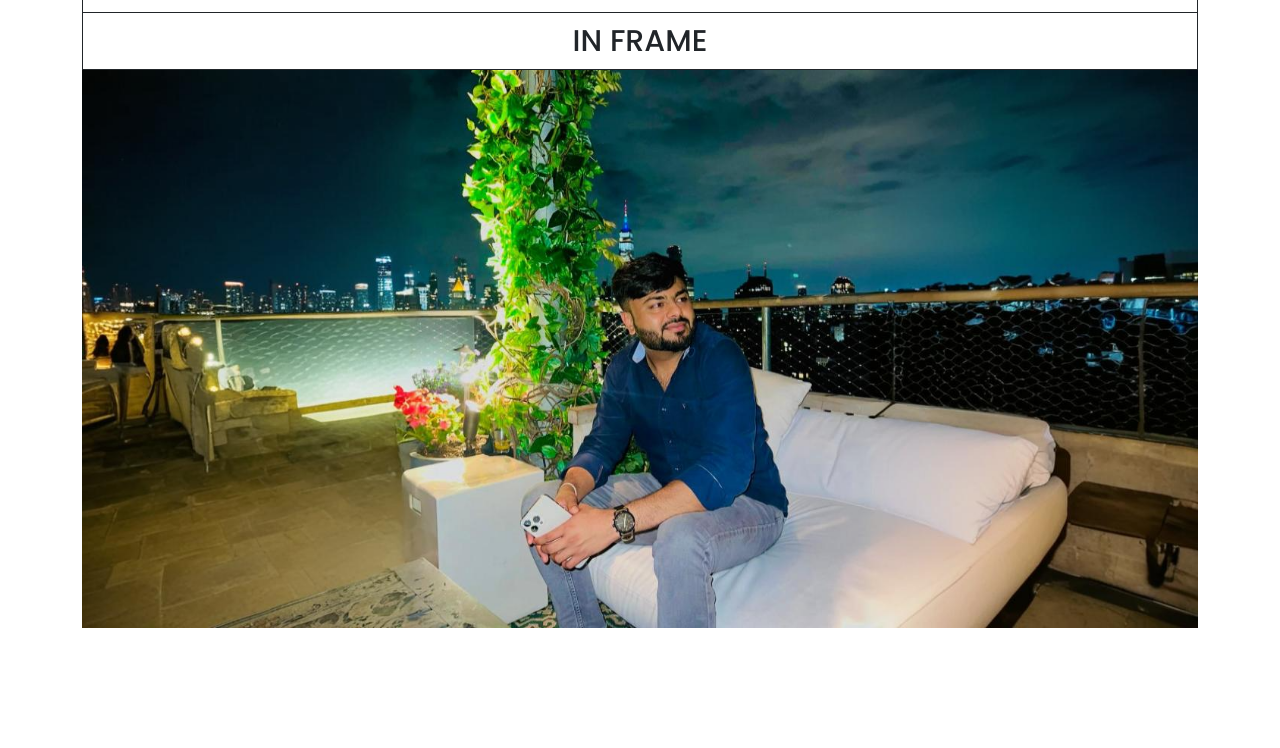
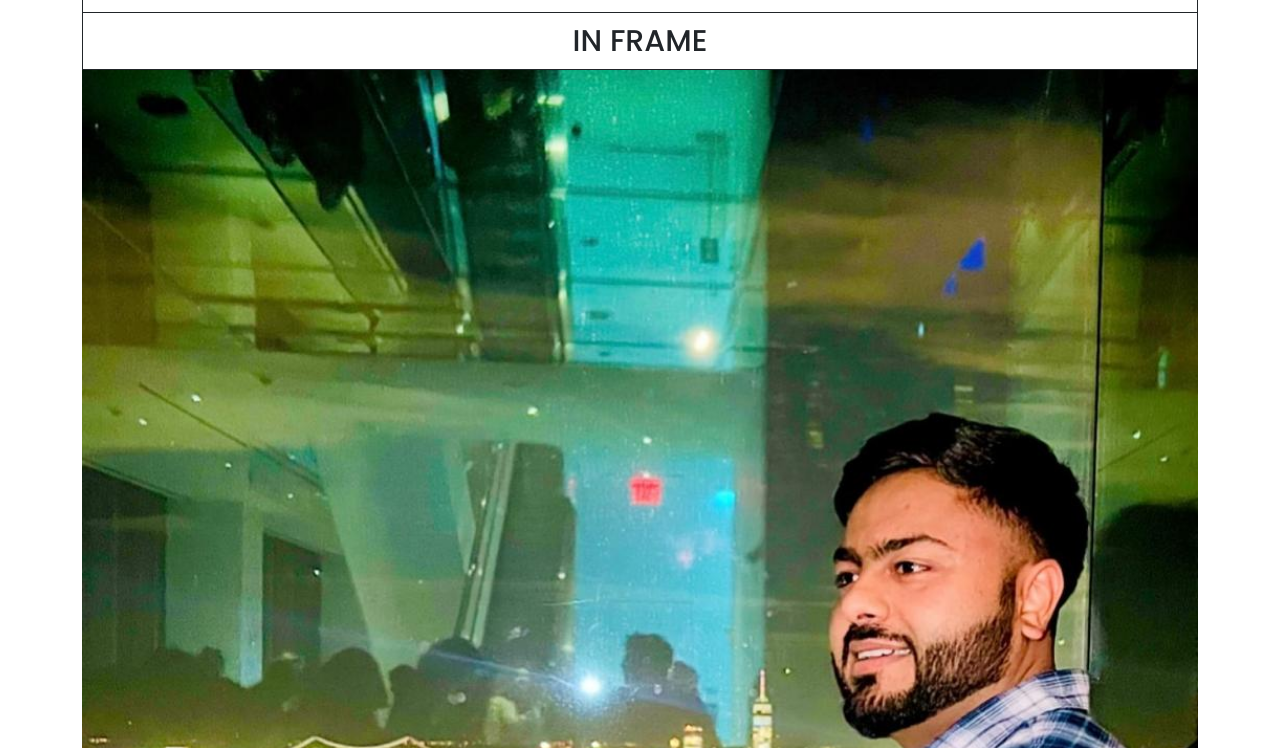
Before and after one commit to Yakshkumar-Patel/biodata-2, a plain HTML site: page index.html in a window 1280 px wide. Shown: the part 1032-1780 px from the top of the page. Before the commit the page ends 1660 px from the top, so only its background shows below. Drawn offline with nearby package versions, Linux system fonts and the light colour scheme.

Commit message:
Update index.html

```diff
--- a/index.html
+++ b/index.html
@@ -119,14 +119,14 @@
       <h2>IN FRAME</h2>
     </div>
     <div class="main-content slider">
-<!--       <div class="slider-img">
-        <img src="assets/images/freepik__expand__38032.png" alt="Slide 1">
-      </div> -->
       <div class="slider-img">
-        <img src="assets/images/freepik__expand__38033.png" alt="Slide 2">
+        <img src="assets/images/WhatsApp Image 2025-06-18 at 4.27.47 AM.jpeg" alt="Slide 1">
       </div>
       <div class="slider-img">
-        <img src="assets/images/2345.jpg" alt="Slide 3">
+        <img src="assets/images/WhatsApp Image 2025-06-18 at 4.28.37 AM.jpeg" alt="Slide 2">
+      </div>
+      <div class="slider-img">
+        <img src="assets/images/WhatsApp Image 2025-06-18 at 4.28.38 AM.jpeg" alt="Slide 3">
       </div>
     </div>
   </div>
```
